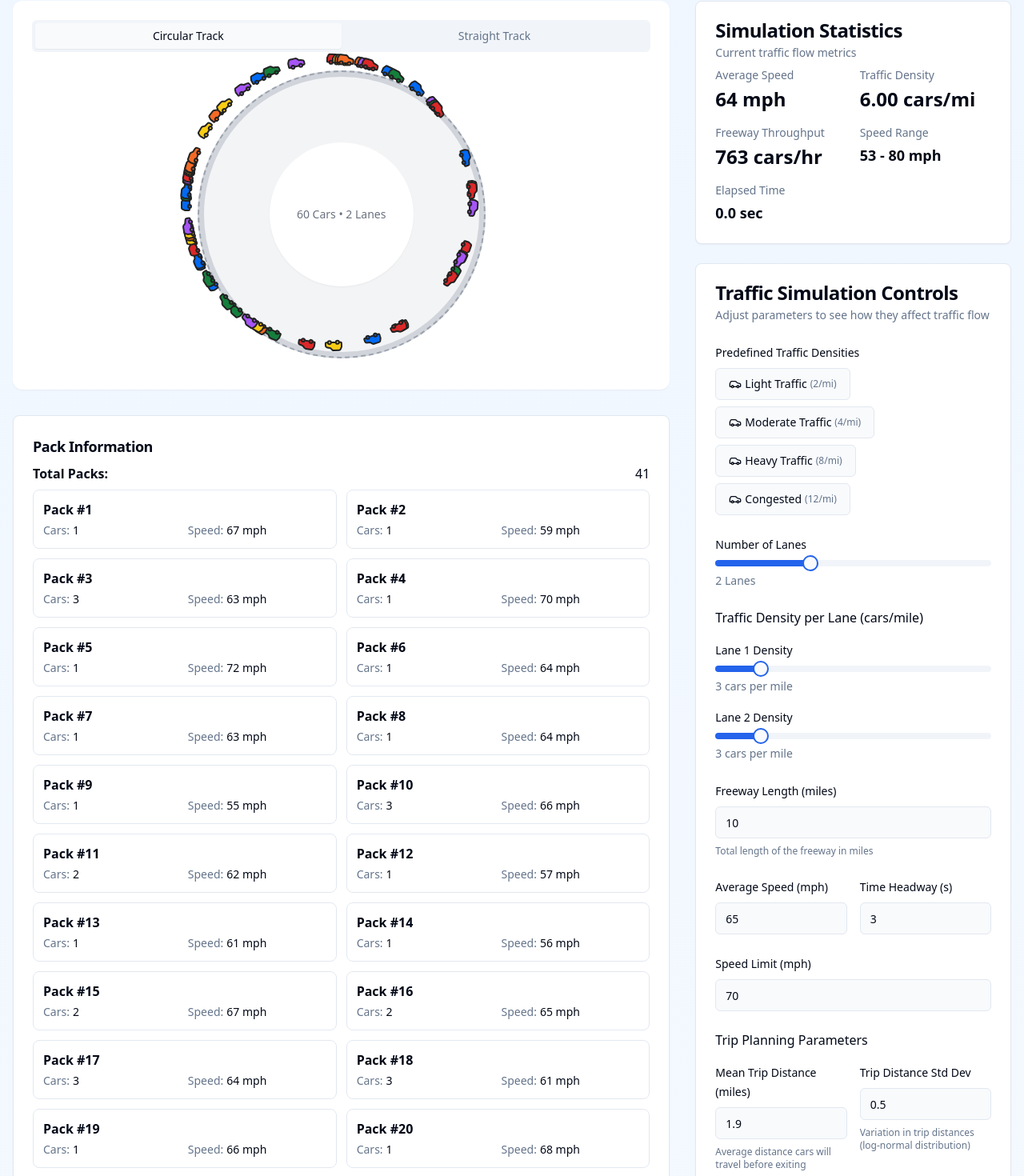
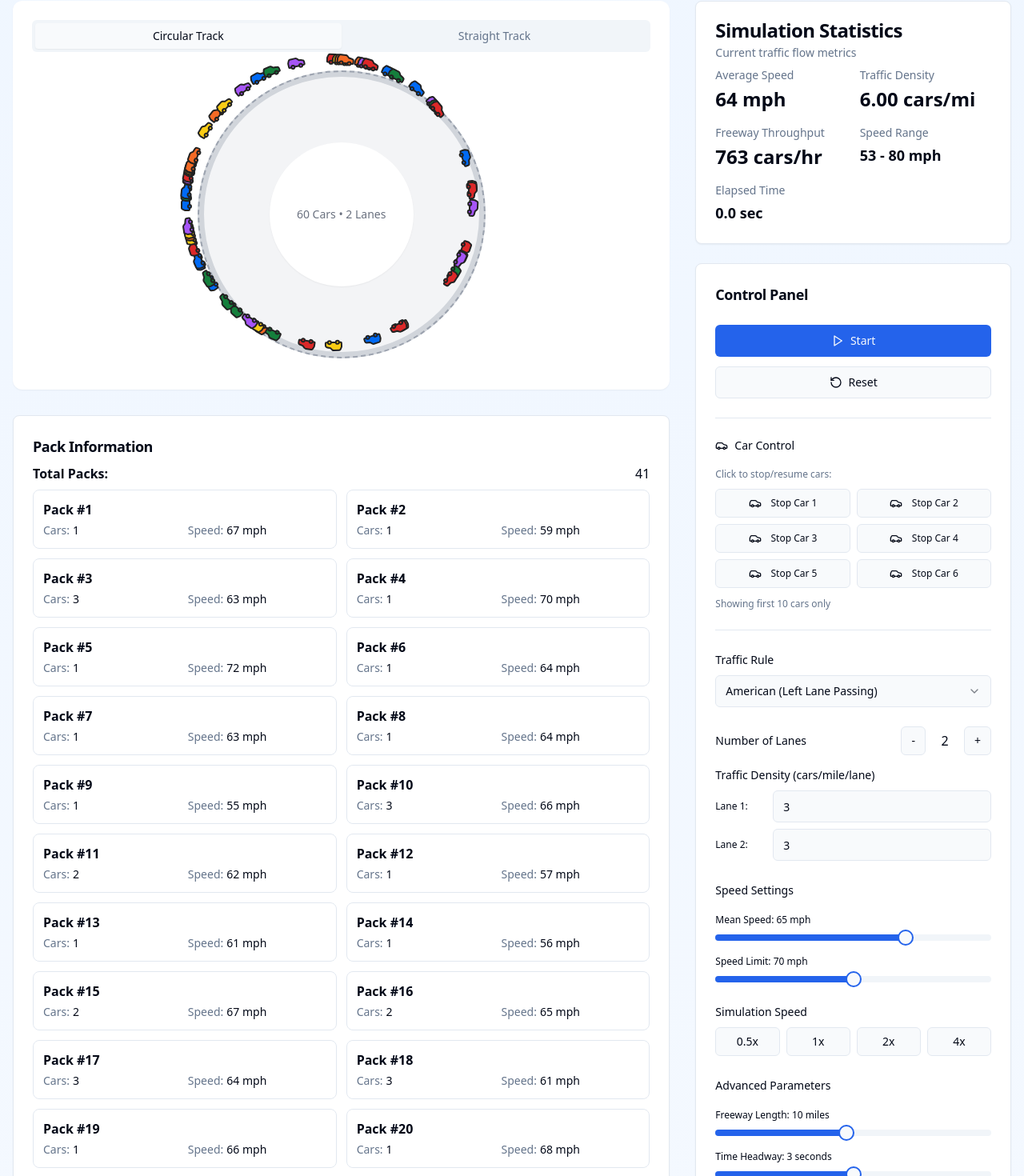
Before and after one commit to aaryanpraveen16/freeway-simulator, a React (Vite) app: page /freeway-simulator in a window 1280 px wide. Shown: the part 309-1779 px from the top of the page at 80% size. Built offline with nearby package versions, Linux system fonts and the light colour scheme.

Commit message:
Add feature: Stop a car
Added functionality to stop a car in the simulation to observe other cars' reactions.

```diff
--- a/src/components/ControlPanel.tsx
+++ b/src/components/ControlPanel.tsx
@@ -1,45 +1,30 @@
 
 import React from "react";
+import { Card, CardContent, CardHeader, CardTitle } from "@/components/ui/card";
 import { Button } from "@/components/ui/button";
-import { Slider } from "@/components/ui/slider";
-import {
-  Card,
-  CardContent,
-  CardDescription,
-  CardFooter,
-  CardHeader,
-  CardTitle,
-} from "@/components/ui/card";
 import { Input } from "@/components/ui/input";
 import { Label } from "@/components/ui/label";
-import { SimulationParams } from "@/utils/trafficSimulation";
-import { Play, Pause, RotateCcw, Car } from "lucide-react";
-import {
-  Select,
-  SelectContent,
-  SelectItem,
-  SelectTrigger,
-  SelectValue,
-} from "@/components/ui/select";
+import { Select, SelectContent, SelectItem, SelectTrigger, SelectValue } from "@/components/ui/select";
+import { Slider } from "@/components/ui/slider";
+import { Switch } from "@/components/ui/switch";
+import { Separator } from "@/components/ui/separator";
+import { Pause, Play, RotateCcw, StopCircle, Car } from "lucide-react";
+import { SimulationParams, Car as CarType } from "@/utils/trafficSimulation";
 
 interface ControlPanelProps {
   isRunning: boolean;
   onToggleSimulation: () => void;
   onReset: () => void;
   params: SimulationParams;
-  onUpdateParams: (newParams: Partial<SimulationParams>) => void;
+  onUpdateParams: (params: Partial<SimulationParams>) => void;
   setSimulationSpeed: (speed: number) => void;
   trafficRule: 'american' | 'european';
   onTrafficRuleChange: (rule: 'american' | 'european') => void;
+  cars: CarType[];
+  onStopCar: (carId: number) => void;
+  onResumeCar: (carId: number) => void;
+  stoppedCars: Set<number>;
 }
-
-// Predefined traffic density presets (cars per mile per lane)
-const trafficPresets = [
-  { name: "Light Traffic", density: 2, icon: <Car size={16} /> },
-  { name: "Moderate Traffic", density: 4, icon: <Car size={16} /> },
-  { name: "Heavy Traffic", density: 8, icon: <Car size={16} /> },
-  { name: "Congested", density: 12, icon: <Car size={16} /> },
-];
 
 const ControlPanel: React.FC<ControlPanelProps> = ({
   isRunning,
@@ -50,258 +35,290 @@ const ControlPanel: React.FC<ControlPanelProps> = ({
   setSimulationSpeed,
   trafficRule,
   onTrafficRuleChange,
+  cars,
+  onStopCar,
+  onResumeCar,
+  stoppedCars
 }) => {
-  const handleTrafficDensityChange = (laneIndex: number, density: number) => {
-    const newTrafficDensity = [...params.trafficDensity];
-    newTrafficDensity[laneIndex] = density;
-    onUpdateParams({ trafficDensity: newTrafficDensity });
+  const handleTrafficDensityChange = (laneIndex: number, value: string) => {
+    const newDensity = [...params.trafficDensity];
+    newDensity[laneIndex] = parseFloat(value) || 0;
+    onUpdateParams({ trafficDensity: newDensity });
   };
 
-  const handleSpeedChange = (e: React.ChangeEvent<HTMLInputElement>) => {
-    const value = parseFloat(e.target.value);
-    if (!isNaN(value) && value > 0) {
-      onUpdateParams({ meanSpeed: value });
+  const addLane = () => {
+    if (params.numLanes < 6) {
+      const newDensity = [...params.trafficDensity];
+      newDensity.push(3); // Default density for new lane
+      onUpdateParams({
+        numLanes: params.numLanes + 1,
+        trafficDensity: newDensity
+      });
     }
   };
 
-  const handleBrakeCarChange = (value: string) => {
-    onUpdateParams({ brakeCarIndex: parseInt(value) });
-  };
-
-  const handleMeanTripDistanceChange = (
-    e: React.ChangeEvent<HTMLInputElement>
-  ) => {
-    const value = parseFloat(e.target.value);
-    if (!isNaN(value) && value > 0) {
-      onUpdateParams({ meanDistTripPlanned: value });
+  const removeLane = () => {
+    if (params.numLanes > 1) {
+      const newDensity = params.trafficDensity.slice(0, -1);
+      onUpdateParams({
+        numLanes: params.numLanes - 1,
+        trafficDensity: newDensity
+      });
     }
   };
 
-  const handleTripDistanceStdChange = (
-    e: React.ChangeEvent<HTMLInputElement>
-  ) => {
-    const value = parseFloat(e.target.value);
-    if (!isNaN(value) && value > 0) {
-      onUpdateParams({ sigmaDistTripPlanned: value });
-    }
-  };
-
-  const handleNumLanesChange = (value: number[]) => {
-    const newNumLanes = value[0];
-    const currentDensities = params.trafficDensity;
-
-    // Adjust traffic density array to match new number of lanes
-    const newTrafficDensity = Array.from({ length: newNumLanes }, (_, i) =>
-      currentDensities[i] || currentDensities[0] || 3
-    );
-
-    onUpdateParams({
-      numLanes: newNumLanes,
-      trafficDensity: newTrafficDensity
-    });
-  };
-
-  const handleFreewayLengthChange = (e: React.ChangeEvent<HTMLInputElement>) => {
-    const value = parseFloat(e.target.value);
-    if (!isNaN(value) && value > 0) {
-      onUpdateParams({ freewayLength: value });
-    }
-  };
-
-  const applyTrafficPreset = (density: number) => {
-    const newTrafficDensity = Array.from({ length: params.numLanes || 2 }, () => density);
-    onUpdateParams({ trafficDensity: newTrafficDensity });
-    onReset();
-  };
-
   return (
-    <Card className="w-full">
+    <Card>
       <CardHeader>
-        <CardTitle>Traffic Simulation Controls</CardTitle>
-        <CardDescription>
-          Adjust parameters to see how they affect traffic flow
-        </CardDescription>
+        <CardTitle className="text-lg">Control Panel</CardTitle>
       </CardHeader>
       <CardContent className="space-y-6">
-        {/* Predefined traffic presets */}
+        {/* Main Controls */}
+        <div className="space-y-3">
+          <Button
+            onClick={onToggleSimulation}
+            variant={isRunning ? "destructive" : "default"}
+            className="w-full flex items-center gap-2"
+          >
+            {isRunning ? (
+              <>
+                <Pause size={16} />
+                Pause
+              </>
+            ) : (
+              <>
+                <Play size={16} />
+                Start
+              </>
+            )}
+          </Button>
+
+          <Button
+            onClick={onReset}
+            variant="outline"
+            className="w-full flex items-center gap-2"
+          >
+            <RotateCcw size={16} />
+            Reset
+          </Button>
+        </div>
+
+        <Separator />
+
+        {/* Car Control Section */}
+        <div className="space-y-3">
+          <Label className="text-sm font-medium flex items-center gap-2">
+            <Car size={16} />
+            Car Control
+          </Label>
+
+          {cars.length > 0 && (
             <div className="space-y-2">
-          <Label>Predefined Traffic Densities</Label>
-          <div className="flex flex-wrap gap-2">
-            {trafficPresets.map((preset) => (
+              <Label className="text-xs text-muted-foreground">
+                Click to stop/resume cars:
+              </Label>
+              <div className="grid grid-cols-2 gap-2 max-h-32 overflow-y-auto">
+                {cars.slice(0, 10).map((car) => {
+                  const isStopped = stoppedCars.has(car.id);
+                  return (
                     <Button
-                key={preset.name}
+                      key={car.id}
+                      variant={isStopped ? "destructive" : "outline"}
+                      size="sm"
+                      className="text-xs"
+                      onClick={() => isStopped ? onResumeCar(car.id) : onStopCar(car.id)}
+                    >
+                      {isStopped ? (
+                        <>
+                          <StopCircle size={12} className="mr-1" />
+                          Resume {car.name}
+                        </>
+                      ) : (
+                        <>
+                          <Car size={12} className="mr-1" />
+                          Stop {car.name}
+                        </>
+                      )}
+                    </Button>
+                  );
+                })}
+              </div>
+              {cars.length > 10 && (
+                <p className="text-xs text-muted-foreground">
+                  Showing first 10 cars only
+                </p>
+              )}
+            </div>
+          )}
+        </div>
+
+        <Separator />
+
+        {/* Traffic Rule */}
+        <div className="space-y-2">
+          <Label className="text-sm font-medium">Traffic Rule</Label>
+          <Select value={trafficRule} onValueChange={(value: 'american' | 'european') => onTrafficRuleChange(value)}>
+            <SelectTrigger>
+              <SelectValue />
+            </SelectTrigger>
+            <SelectContent>
+              <SelectItem value="american">American (Left Lane Passing)</SelectItem>
+              <SelectItem value="european">European (Right Lane Passing)</SelectItem>
+            </SelectContent>
+          </Select>
+        </div>
+
+        {/* Lane Configuration */}
+        <div className="space-y-3">
+          <div className="flex items-center justify-between">
+            <Label className="text-sm font-medium">Number of Lanes</Label>
+            <div className="flex items-center gap-2">
+              <Button
                 variant="outline"
-                className="flex items-center gap-1"
-                onClick={() => applyTrafficPreset(preset.density)}
+                size="sm"
+                onClick={removeLane}
+                disabled={params.numLanes <= 1}
               >
-                {preset.icon}
-                <span>{preset.name}</span>
-                <span className="text-xs text-muted-foreground">
-                  ({preset.density}/mi)
-                </span>
+                -
               </Button>
+              <span className="w-8 text-center">{params.numLanes}</span>
+              <Button
+                variant="outline"
+                size="sm"
+                onClick={addLane}
+                disabled={params.numLanes >= 6}
+              >
+                +
+              </Button>
+            </div>
+          </div>
+
+          {/* Traffic Density per Lane */}
+          <div className="space-y-2">
+            <Label className="text-sm">Traffic Density (cars/mile/lane)</Label>
+            {Array.from({ length: params.numLanes }, (_, i) => (
+              <div key={i} className="flex items-center gap-2">
+                <Label className="text-xs w-16">Lane {i + 1}:</Label>
+                <Input
+                  type="number"
+                  value={params.trafficDensity[i] || 3}
+                  onChange={(e) => handleTrafficDensityChange(i, e.target.value)}
+                  className="flex-1"
+                  min="0"
+                  max="20"
+                  step="0.5"
+                />
+              </div>
             ))}
           </div>
         </div>
 
-        {/* Number of Lanes */}
+        {/* Speed Settings */}
+        <div className="space-y-3">
+          <Label className="text-sm font-medium">Speed Settings</Label>
+
           <div className="space-y-2">
-          <Label>Number of Lanes</Label>
+            <Label className="text-xs">Mean Speed: {params.meanSpeed} mph</Label>
             <Slider
-            value={[params.numLanes || 1]}
-            onValueChange={handleNumLanesChange}
-            min={1}
-            max={4}
-            step={1}
-            disabled={isRunning}
-          />
-          <div className="text-sm text-muted-foreground">
-            {params.numLanes || 1} {(params.numLanes || 1) === 1 ? 'Lane' : 'Lanes'}
-          </div>
-        </div>
-
-        {/* Traffic Density per Lane */}
-        <div className="space-y-4">
-          <Label className="text-base">Traffic Density per Lane (cars/mile)</Label>
-          {Array.from({ length: params.numLanes || 1 }, (_, i) => (
-            <div key={i} className="space-y-2">
-              <Label>Lane {i + 1} Density</Label>
-              <Slider
-                value={[params.trafficDensity[i] || 3]}
-                onValueChange={(value) => handleTrafficDensityChange(i, value[0])}
-                min={1}
-                max={15}
-                step={0.5}
-                disabled={isRunning}
-              />
-              <div className="text-sm text-muted-foreground">
-                {params.trafficDensity[i] || 3} cars per mile
-              </div>
-            </div>
-          ))}
-        </div>
-
-        {/* Freeway Length */}
-        <div className="space-y-2">
-          <Label htmlFor="freeway-length">Freeway Length (miles)</Label>
-          <Input
-            id="freeway-length"
-            type="number"
-            value={params.freewayLength}
-            onChange={handleFreewayLengthChange}
-            min={1}
-            max={100}
-            step={1}
-            disabled={isRunning}
-          />
-          <p className="text-xs text-muted-foreground">
-            Total length of the freeway in miles
-          </p>
-        </div>
-
-        <div className="grid grid-cols-2 gap-4">
-          <div className="space-y-2">
-            <Label htmlFor="avg-speed">Average Speed (mph)</Label>
-            <Input
-              id="avg-speed"
-              type="number"
-              value={params.meanSpeed}
-              onChange={handleSpeedChange}
-              min={20}
+              value={[params.meanSpeed]}
+              onValueChange={([value]) => onUpdateParams({ meanSpeed: value })}
+              min={30}
               max={80}
+              step={5}
+              className="w-full"
             />
           </div>
 
           <div className="space-y-2">
-            <Label htmlFor="time-headway">Time Headway (s)</Label>
-            <Input
-              id="time-headway"
-              type="number"
-              value={params.tDist}
-              onChange={(e) => {
-                const value = parseFloat(e.target.value);
-                if (!isNaN(value) && value > 0) {
-                  onUpdateParams({ tDist: value });
-                }
-              }}
-              min={0.5}
-              max={3}
-              step={0.1}
+            <Label className="text-xs">Speed Limit: {params.speedLimit} mph</Label>
+            <Slider
+              value={[params.speedLimit]}
+              onValueChange={([value]) => onUpdateParams({ speedLimit: value })}
+              min={50}
+              max={90}
+              step={5}
+              className="w-full"
             />
           </div>
         </div>
 
+        {/* Simulation Speed */}
         <div className="space-y-2">
-          <Label htmlFor="speed-limit">Speed Limit (mph)</Label>
-          <Input
-            id="speed-limit"
-            type="number"
-            value={params.speedLimit}
-            onChange={(e) => {
-              const value = parseFloat(e.target.value);
-              if (!isNaN(value) && value >= 20 && value <= 80) {
-                onUpdateParams({ speedLimit: value });
-              }
-            }}
-            min={20}
-            max={80}
+          <Label className="text-sm font-medium">Simulation Speed</Label>
+          <div className="flex gap-2">
+            <Button
+              onClick={() => setSimulationSpeed(0.5)}
+              variant="outline"
+              size="sm"
+              className="flex-1"
+            >
+              0.5x
+            </Button>
+            <Button
+              onClick={() => setSimulationSpeed(1)}
+              variant="outline"
+              size="sm"
+              className="flex-1"
+            >
+              1x
+            </Button>
+            <Button
+              onClick={() => setSimulationSpeed(2)}
+              variant="outline"
+              size="sm"
+              className="flex-1"
+            >
+              2x
+            </Button>
+            <Button
+              onClick={() => setSimulationSpeed(4)}
+              variant="outline"
+              size="sm"
+              className="flex-1"
+            >
+              4x
+            </Button>
+          </div>
+        </div>
+
+        {/* Advanced Parameters */}
+        <div className="space-y-3">
+          <Label className="text-sm font-medium">Advanced Parameters</Label>
+
+          <div className="space-y-2">
+            <Label className="text-xs">Freeway Length: {params.freewayLength} miles</Label>
+            <Slider
+              value={[params.freewayLength]}
+              onValueChange={([value]) => onUpdateParams({ freewayLength: value })}
+              min={1}
+              max={20}
               step={1}
+              className="w-full"
             />
           </div>
 
-        <div className="space-y-4">
-          <Label className="text-base">Trip Planning Parameters</Label>
-
-          <div className="grid grid-cols-2 gap-4">
           <div className="space-y-2">
-              <Label htmlFor="mean-trip-distance">Mean Trip Distance (miles)</Label>
-              <Input
-                id="mean-trip-distance"
-                type="number"
-                value={params.meanDistTripPlanned}
-                onChange={handleMeanTripDistanceChange}
+            <Label className="text-xs">Time Headway: {params.tDist} seconds</Label>
+            <Slider
+              value={[params.tDist]}
+              onValueChange={([value]) => onUpdateParams({ tDist: value })}
               min={1}
-                max={50}
-                step={1}
+              max={5}
+              step={0.5}
+              className="w-full"
             />
-              <p className="text-xs text-muted-foreground">
-                Average distance cars will travel before exiting
-              </p>
           </div>
 
           <div className="space-y-2">
-              <Label htmlFor="trip-distance-std">Trip Distance Std Dev</Label>
-              <Input
-                id="trip-distance-std"
-                type="number"
-                value={params.sigmaDistTripPlanned}
-                onChange={handleTripDistanceStdChange}
-                min={0.1}
-                max={2}
-                step={0.1}
+            <Label className="text-xs">Lane Change Cooldown: {params.laneChangeCooldown} seconds</Label>
+            <Slider
+              value={[params.laneChangeCooldown]}
+              onValueChange={([value]) => onUpdateParams({ laneChangeCooldown: value })}
+              min={0.5}
+              max={5}
+              step={0.5}
+              className="w-full"
             />
-              <p className="text-xs text-muted-foreground">
-                Variation in trip distances (log-normal distribution)
-              </p>
-            </div>
-          </div>
-        </div>
-
-        <div className="space-y-2">
-          <Label>Traffic Rule</Label>
-          <div className="flex gap-2">
-            <Button
-              variant={trafficRule === 'american' ? 'default' : 'outline'}
-              onClick={() => onTrafficRuleChange('american')}
-            >
-              American (Right-hand)
-            </Button>
-            <Button
-              variant={trafficRule === 'european' ? 'default' : 'outline'}
-              onClick={() => onTrafficRuleChange('european')}
-            >
-              European (Left-hand)
-            </Button>
           </div>
         </div>
       </CardContent>
--- a/src/pages/Index.tsx
+++ b/src/pages/Index.tsx
@@ -70,6 +70,7 @@ const Index = () => {
   const [showPreviousRuns, setShowPreviousRuns] = useState<boolean>(false);
   const [simulationSpeed, setSimulationSpeed] = useState<number>(1);
   const [trafficRule, setTrafficRule] = useState<'american' | 'european'>('american');
+  const [stoppedCars, setStoppedCars] = useState<Set<number>>(new Set());
 
   const animationFrameRef = useRef<number | null>(null);
   const lastTimestampRef = useRef<number | null>(null);
@@ -167,11 +168,34 @@ const Index = () => {
     }
     lastTimestampRef.current = null;
     setIsRunning(false);
+    setStoppedCars(new Set()); // Clear stopped cars on reset
     setDensityThroughputHistory([]);
     setPackFormationHistory([]);
     setLaneUtilizationHistory([]);
     initSimulation();
   }, [initSimulation]);
+
+  const handleStopCar = useCallback((carId: number) => {
+    setStoppedCars(prev => new Set([...prev, carId]));
+    toast({
+      title: "Car Stopped",
+      description: `Car ${carId + 1} has been stopped for testing`,
+      duration: 2000,
+    });
+  }, [toast]);
+
+  const handleResumeCar = useCallback((carId: number) => {
+    setStoppedCars(prev => {
+      const newSet = new Set(prev);
+      newSet.delete(carId);
+      return newSet;
+    });
+    toast({
+      title: "Car Resumed",
+      description: `Car ${carId + 1} has resumed normal driving`,
+      duration: 2000,
+    });
+  }, [toast]);
 
   const recordPackData = useCallback((newCars: Car[], time: number, currentLaneLength: number) => {
     if (time - lastPackRecordTimeRef.current >= 0.5) {
@@ -312,7 +336,15 @@ const Index = () => {
     setElapsedTime(newElapsedTime);
 
     // Pass the original deltaTime to updateSimulation, it will handle simulation speed internally
-    const { cars: updatedCars, events } = updateSimulation(cars, laneLength, params, newElapsedTime, trafficRule, simulationSpeed);
+    const { cars: updatedCars, events } = updateSimulation(
+      cars,
+      laneLength,
+      params,
+      newElapsedTime,
+      trafficRule,
+      simulationSpeed,
+      stoppedCars // Pass stopped cars to simulation
+    );
     setCars(updatedCars);
 
     // Handle car exit and enter events
@@ -323,7 +355,7 @@ const Index = () => {
     recordPackData(updatedCars, newElapsedTime, laneLength);
 
     animationFrameRef.current = requestAnimationFrame(animationLoop);
-  }, [laneLength, params, elapsedTime, cars, recordPackData, handleSimulationEvents, simulationSpeed, trafficRule]);
+  }, [laneLength, params, elapsedTime, cars, recordPackData, handleSimulationEvents, simulationSpeed, trafficRule, stoppedCars]);
 
   useEffect(() => {
     initSimulation();
@@ -384,6 +416,10 @@ const Index = () => {
           <div className="flex items-center gap-2">
             <div className="w-3 h-3 rounded-full bg-red-500"></div>
             <span className="text-gray-600">About to exit</span>
+          </div>
+          <div className="flex items-center gap-2">
+            <div className="w-3 h-3 rounded-full bg-black"></div>
+            <span className="text-gray-600">Stopped for testing</span>
           </div>
         </div>
       </div>
@@ -477,6 +513,10 @@ const Index = () => {
               setSimulationSpeed={setSimulationSpeed}
               trafficRule={trafficRule}
               onTrafficRuleChange={setTrafficRule}
+              cars={cars}
+              onStopCar={handleStopCar}
+              onResumeCar={handleResumeCar}
+              stoppedCars={stoppedCars}
             />
           </div>
         </div>
```
Also changed, not shown: src/utils/trafficSimulation.ts (+31 -4 lines). Lines whose indentation alone changed are shown as unchanged.
